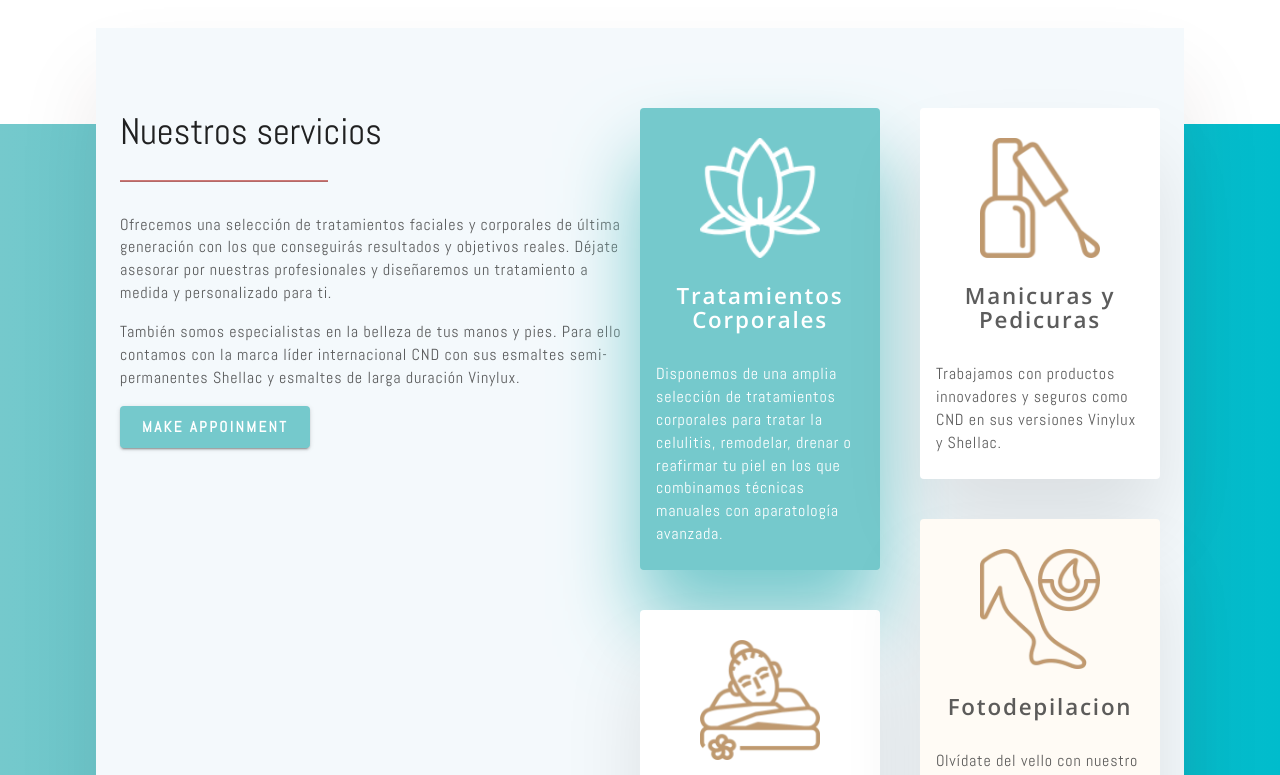
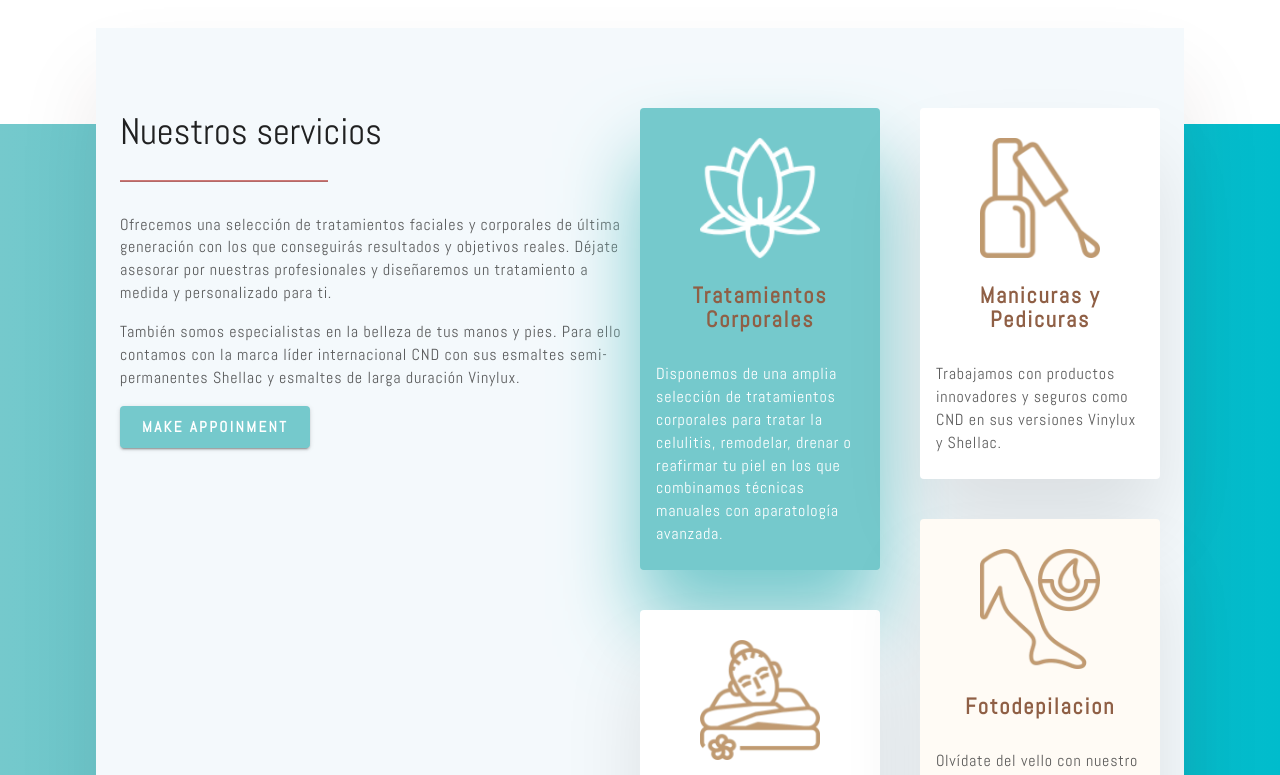
Before and after one commit to Rocamain/2u, a React (Create React App) app: page / in a window 1280 px wide. Shown: the part 780-1555 px from the top of the page. Built offline with nearby package versions, Linux system fonts and the light colour scheme; data requests are answered from the project's data file.

Commit message:
transitons on scroll on grid icons implemented, minor style changes in the card title

```diff
--- a/src/components/accessories/Icon.jsx
+++ b/src/components/accessories/Icon.jsx
@@ -1,9 +1,36 @@
 import { IconButton } from '@mui/material';
 import { styled } from '@mui/material/styles';
-import React from 'react';
+import { Slide, Fade } from '@mui/material';
+import { useEffect, useState, useRef } from 'react';
 
 export default function Icon(props) {
   const { icon } = props;
+  const slideRef = useRef(null);
+
+  const [animate, setAnimate] = useState(false);
+
+  const triggerAnimation = () => {
+    // distance from the top to the top of the element
+    let { offsetTop } = slideRef.current;
+    //  20% of the viewport
+    let thirdViewPort = window.innerHeight * 0.2;
+    // trigger point
+    let triggerPoint = thirdViewPort + offsetTop;
+
+    // if the scroll point reach the trigger point set the animation
+    if (window.scrollY > triggerPoint) {
+      setAnimate(true);
+    }
+  };
+
+  useEffect(() => {
+    if (!animate) {
+      window.addEventListener('scroll', triggerAnimation);
+    }
+    console.log('happpens now');
+    return () => window.removeEventListener('scroll', triggerAnimation);
+  }, [animate]);
+
   let iconURL = null;
   if (icon) {
     let path = icon.replaceAll(' ', '_');
@@ -18,5 +45,22 @@ export default function Icon(props) {
     backgroundImage: `url(${iconURL})`,
   }));
 
-  return icon && <StyledIconButton sx={{ mt: '30px', mb: '10px' }} />;
+  return (
+    <Fade
+      in={animate}
+      appear={animate}
+      timeout={{ appear: 3000, enter: 3800, exit: 0 }}
+    >
+      <div>
+        <Slide
+          direction="down"
+          in={animate}
+          appear={animate}
+          timeout={{ appear: 5000, enter: 800, exit: 0 }}
+        >
+          <StyledIconButton ref={slideRef} sx={{ mt: '30px', mb: '10px' }} />
+        </Slide>
+      </div>
+    </Fade>
+  );
 }
--- a/src/static/theme/styledTheme.js
+++ b/src/static/theme/styledTheme.js
@@ -90,8 +90,9 @@ let theme = createTheme({
       fontWeight: '600',
       fontSize: '1.4rem',
       lineHeight: 1.05,
-      fontFamily: ['Open Sans', 'Abel'].join(','),
+      fontFamily: ['Abel', 'Open Sans'].join(','),
       letterSpacing: '0.08em',
+      color: '#8F5F45',
     },
   },
 
```
